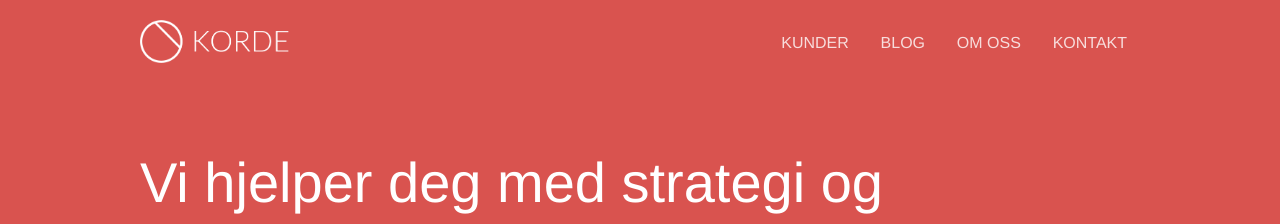
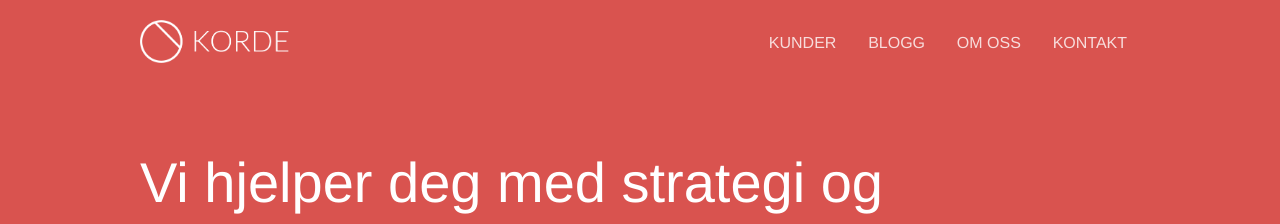
Before and after one commit to kordetech/kordetech.github.io, a Jekyll site: the page built from index.html, in a window 1280 px wide and 900 px high. Shown: the top 224 px of the window. Built offline with Jekyll 4.4.1, drawn with Linux system fonts in a browser that asks for light colours.

Commit message:
blog -> blogg

```diff
--- a/_data/navigation.yml
+++ b/_data/navigation.yml
@@ -1,7 +1,7 @@
 links:
 - name: Kunder
   link: /portfolio/
-- name: Blog
+- name: Blogg
   link: /blog/
 - name: Om oss
   link: /about/
```
